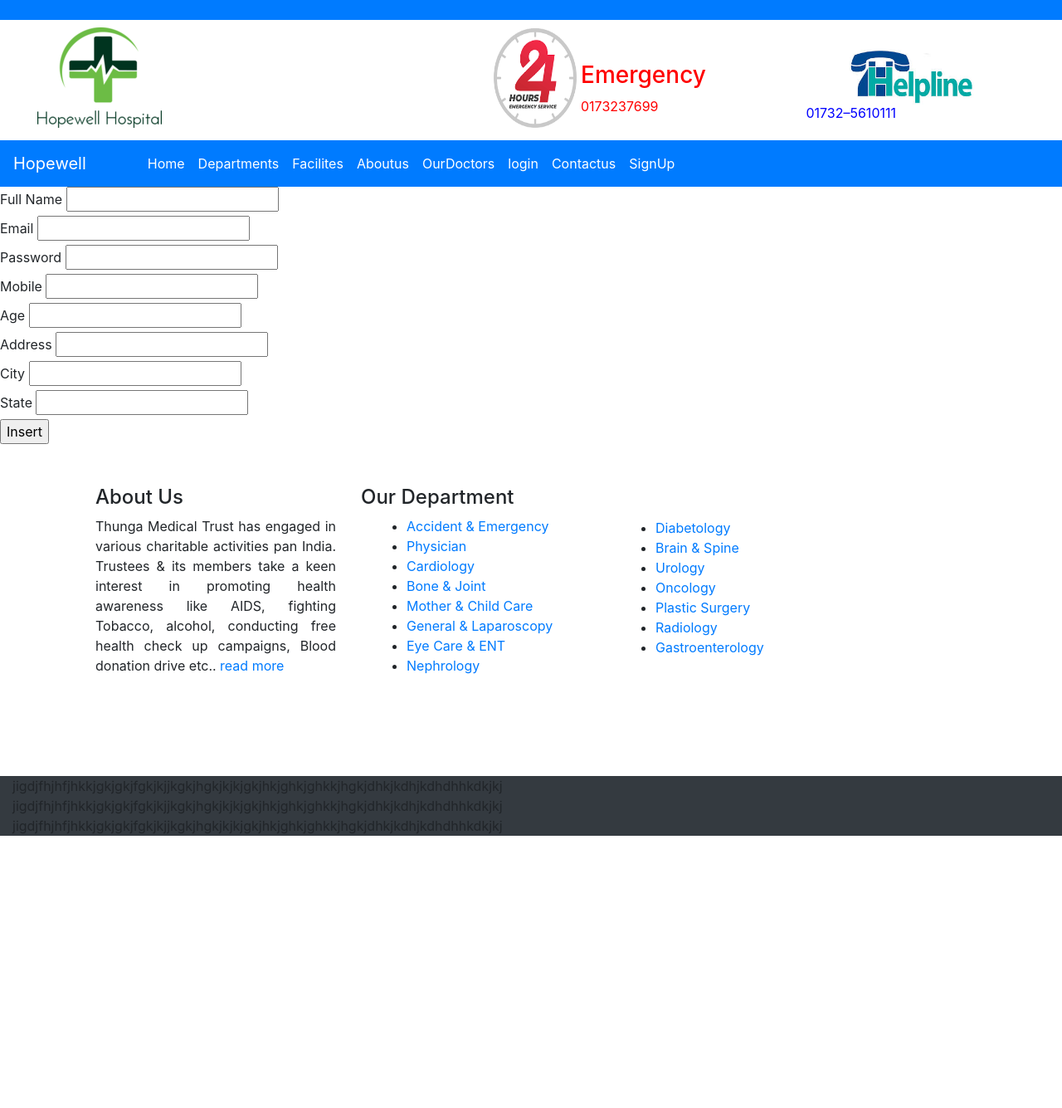
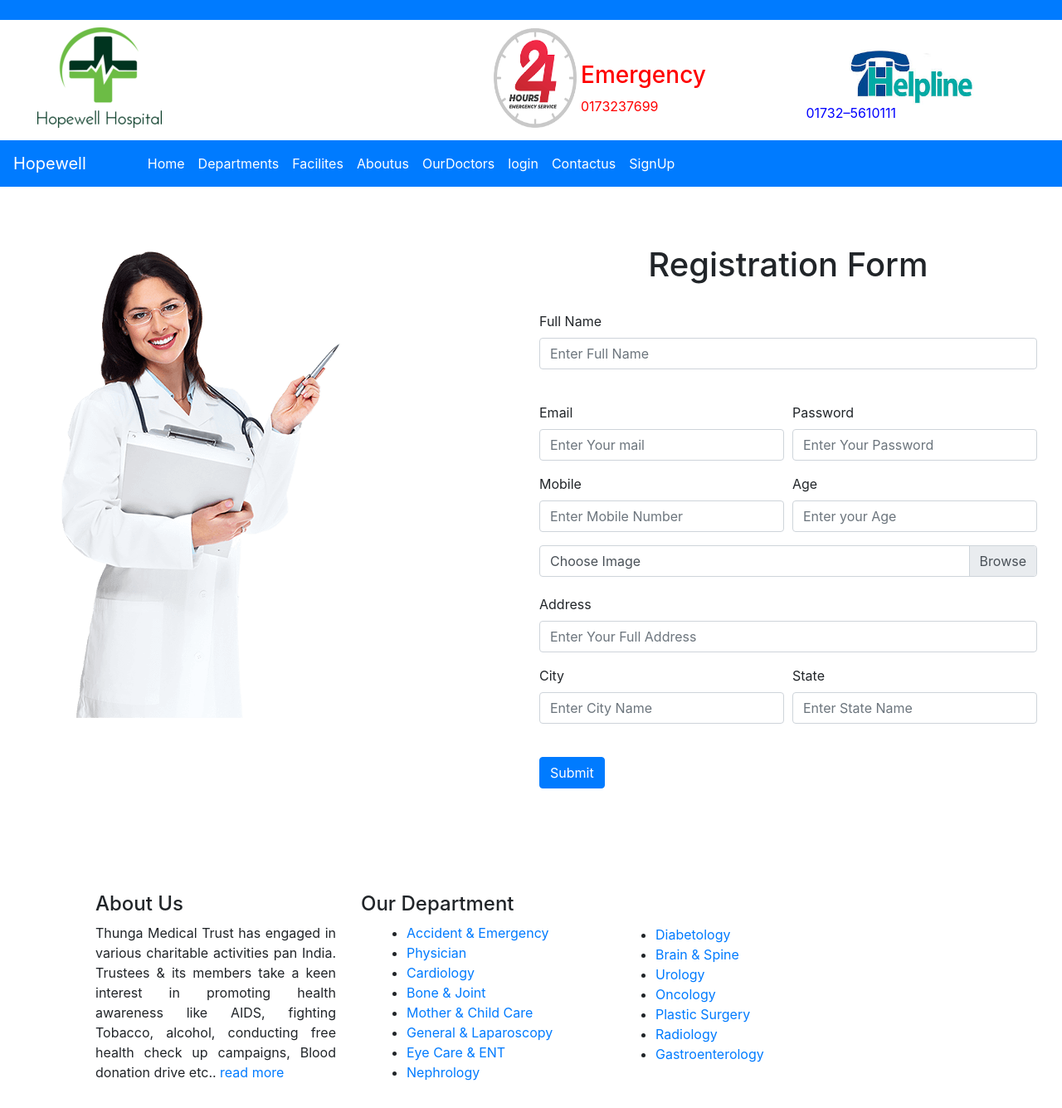
Before and after one commit to Tushar503/hopewellhospital, a Django app: template MyUserApp/templates/signup.html in a window 1280 px wide. Shown: the top 1335 px of the page at 83% size. Before the commit the page ends 1007 px from the top, so only its background shows below. Run offline with Django 3.2, Linux system fonts and the light colour scheme; the template is opened without the code that fills it, so the values that code supplies are empty.

Commit message:
Merge branch 'master' of https://github.com/Tushar503/hopewellhospital
# Conflicts:
#	MyUserApp/models.py

changes in email_send.py file

pushing migration initial.py...coz its stopping my pulling process

changes in setting.py file

final signup page

```diff
--- a/MyUserApp/templates/signup.html
+++ b/MyUserApp/templates/signup.html
@@ -1,31 +1,79 @@
 
 {% extends 'masterpage.html' %}
+
 {% block content %}
+<div class="box" style=" background:url(../assets/images/feedback.png);  background-repeat: no-repeat; width:500px; height:800px; position:relative; left:50px; top:70px;">
+
+
+        <div class="box1" style="width:600px; height:600px; position:relative; left:600px;">
+            <h1 style="text-align:center;">Registration Form</h1>
+            </br>
 <form method="post">
     {% csrf_token %}
     {% if success %}
     <script type="text/javascript">
-        alert('Details updated sucessfully');
+        alert('Details Updated Successfully');
+
     </script>
     {% endif %}
-    <label>Full Name</label>
-  <input type="text" id="name" name="username"><br/>
-    <label>Email</label>
-  <input type="text" id="email" name="useremail"><br/>
-    <label>Password</label>
-  <input type="password" id="password" name="userpassword"><br/>
-    <label>Mobile</label>
-  <input type="text" id="mobile" name="usermobile"><br/>
-    <label>Age</label>
-  <input type="text" id="age" name="userage"><br/>
-    <label>Address</label>
-  <input type="text" id="address" name="useraddress"><br/>
-    <label>City</label>
-  <input type="text" id="city" name="usercity"><br/>
-    <label>State</label>
-  <input type="text" id="state" name="userstate"><br/>
+      <div class="form-group">
+    <label for="name">Full Name</label>
+    <input type="text" class="form-control" id="name" placeholder="Enter Full Name" name="username">
+  </div>
+<br class="hero" style="position:relative; "  >
+      <div class="form-row" >
+        <div class="form-group col-md-6">
+          <label for="email">Email</label>
+          <input type="email" class="form-control" id="email" placeholder="Enter Your mail" name="useremail">
+        </div>
+        <div class="form-group col-md-6">
+          <label for="password">Password</label>
+          <input type="password" class="form-control" id="password" placeholder="Enter Your Password" name="userpassword" >
+        </div>
+      </div>
+    <div class="form-row" >
+         <div class="form-group col-md-6">
+            <label for="mobile">Mobile</label>
+            <input type="text" class="form-control" id="mobile" placeholder="Enter Mobile Number" name="usermobile">
+          </div>
+            <div class="form-group col-md-6">
+                <label for="age">Age</label>
+                <input type="text" class="form-control" id="age" placeholder="Enter your Age" name="userage">
+            </div>
+    </div>
 
-    <input type="submit"  value="Insert">
+    <div class="custom-file">
+        <label for="image">Image</label>
+  <input type="file" class="custom-file-input" id="image" name="userimage">
+  <label class="custom-file-label" for="image">Choose Image</label>
+</div>
+      <div class="form-group">
+        <label for="address">Address</label>
+        <input type="text" class="form-control" id="address" placeholder="Enter Your Full Address" name="useraddress">
+      </div>
 
+      <div class="form-row">
+        <div class="form-group col-md-6">
+          <label for="city">City</label>
+          <input type="text" class="form-control" id="city" name="usercity" placeholder="Enter City Name">
+        </div>
+
+
+        <div class="form-group col-md-6">
+          <label for="state">State</label>
+          <input type="text" class="form-control" id="state" name="userstate" placeholder="Enter State Name">
+        </div>
+
+      </div>
+</br>
+
+      <input  type="submit" class="btn btn-primary" value="Submit" style="align:center;">
+</div>
 </form>
+
+    </div>
+</div>
+
+
+
 {% endblock %}
```
